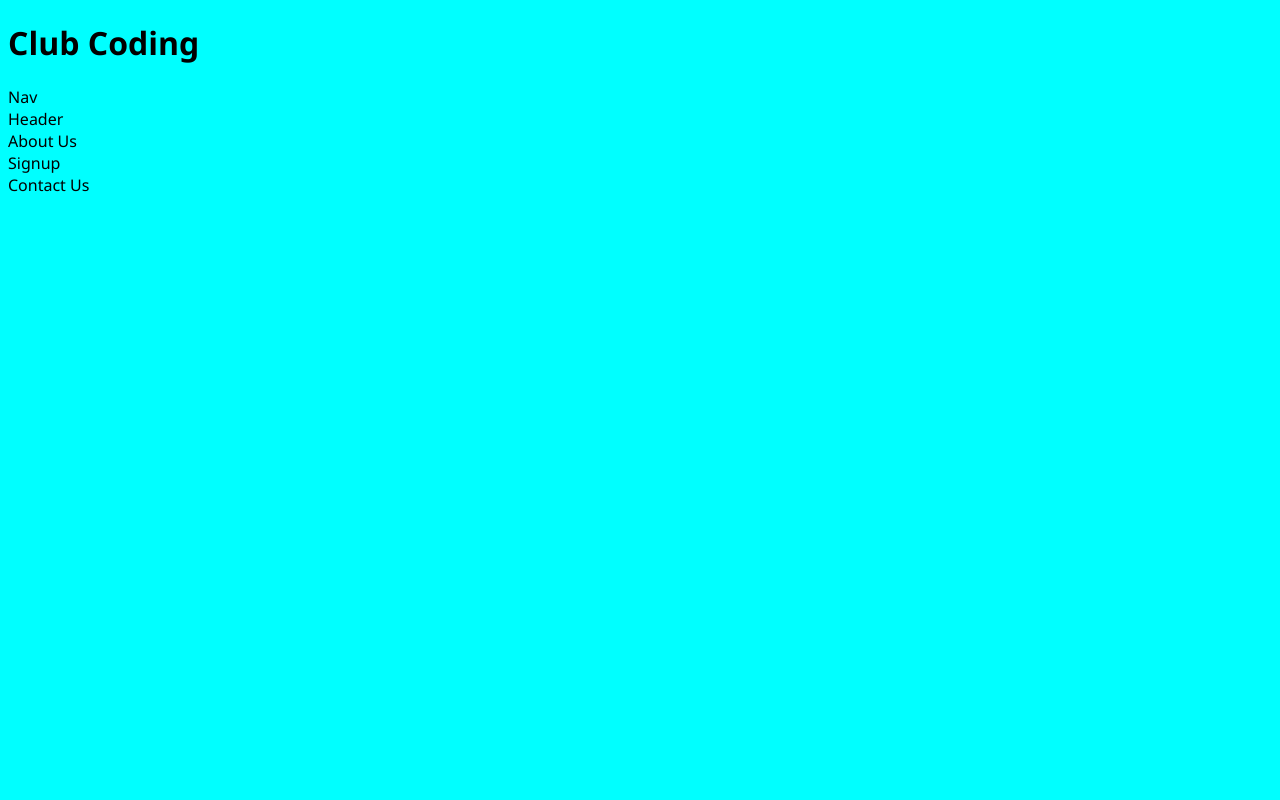
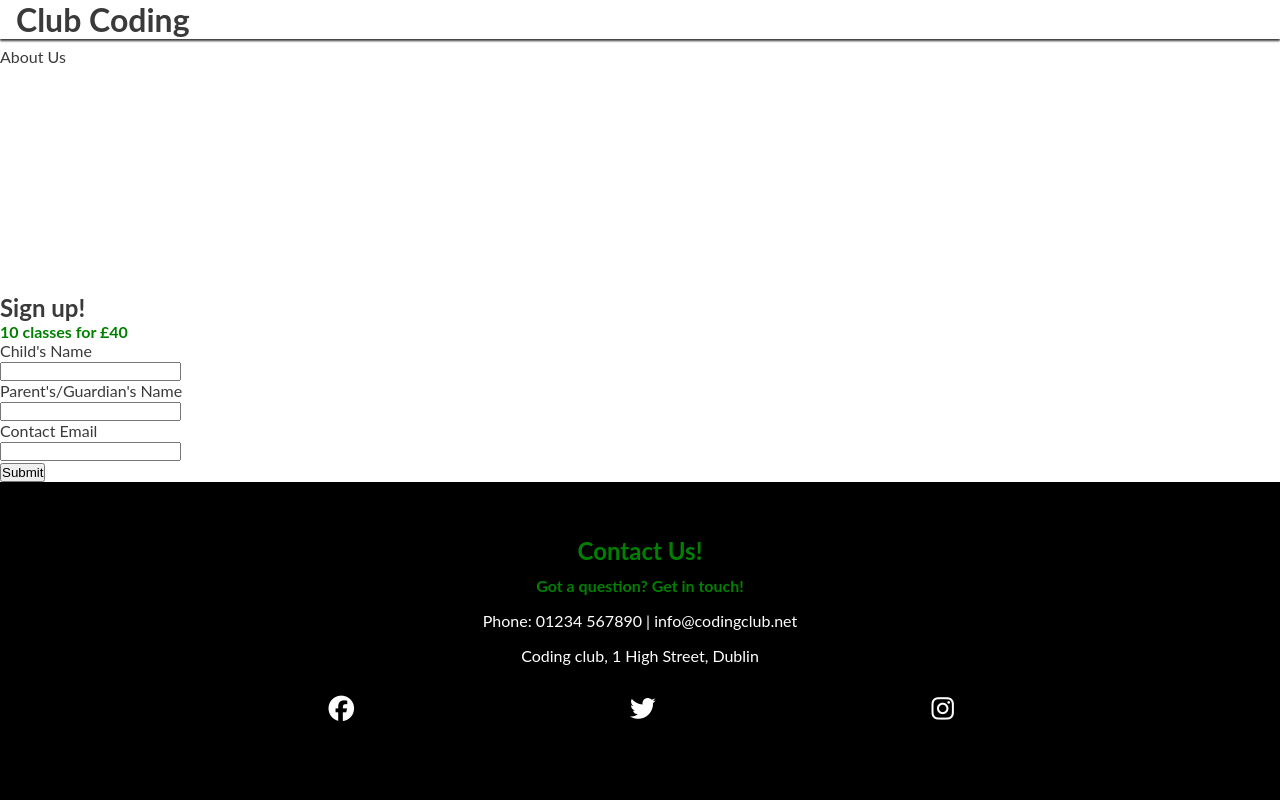
Before and after one commit to Ebby88sharma/FitFam-Project, a plain HTML site: page index.html in a window 1280 px wide. Drawn offline with Linux system fonts and the light colour scheme.

Commit message:
Contact Section implemented and styled

```diff
--- a/index.html
+++ b/index.html
@@ -7,11 +7,58 @@
     <link rel="stylesheet" href="styles.css">
 </head>
 <body>
-    <h1>Club Coding</h1>
+    <!--Header Section-->
+    <header>
+        <a href="index.html">
+        <h1>
+            Club Coding
+            </h1>
+        </a>
+        </header>
     <nav>Nav</nav>
-    <header>Header</header>
     <main>About Us</main>
-    <form>Signup</form>
-    <footer>Contact Us</footer>
+    <form>
+        <section id="signup">
+            <form id="signup-form" method="POST" action="https://formdump.codeinstitute.net">
+                <h2>Sign up!</h2>
+                <h4>10 classes for £40</h4>
+                <label for="first-name">Child's Name</label><br>
+                <input type="text" name="first_name" id="first-name" class="text-input" required>
+                <br>
+                <label for="last-name">Parent's/Guardian's Name</label><br>
+                <input type="text" name="last_name" id="last-name" class="text-input" required>
+                <br>
+                <label for="email-address">Contact Email</label><br>
+                <input type="email" name="email_address" id="email-address" class="text-input" required>
+                <br>
+                <button type="submit" class="join-button">Submit</button>
+            </form>
+        </section>
+    </form>
+    <footer>
+        <section class="contact-us">
+            <h2>Contact Us!</h2>
+            <h4>Got a question? Get in touch!</h4>
+            <p>Phone: 01234 567890 | info@codingclub.net<br>
+            Coding club, 1 High Street, Dublin</p>
+
+        <ul id="social-networks">
+            <li>
+                <a href="https://www.facebook.com/" target="_blank" rel="noopener"
+                    aria-label="Visit our facebook page (opens in a new tab)"><i class="fa-brands fa-facebook"></i></a>
+            </li>
+            <li>
+                <a href="https://www.twitter.com/" target="_blank" rel="noopener"
+                    aria-label="Visit our twitter page (opens in a new tab)"><i class="fa-brands fa-twitter"></i></i></a>
+            </li>
+            <li>
+                <a href="https://www.instagram.com/" target="_blank" rel="noopener"
+                    aria-label="Visit our instagram page (opens in a new tab)"><i class="fa-brands fa-instagram"></i></a>
+            </li>
+        </ul>
+        </section>
+    </footer>
+    <!--Font awesome-->
+    <script src="https://kit.fontawesome.com/a50ae95f05.js" crossorigin="anonymous"></script>
 </body>
 </html>
--- a/styles.css
+++ b/styles.css
@@ -1,4 +1,80 @@
-*{
-    font-family: 'Segoe UI', Tahoma, Geneva, Verdana, sans-serif;
-    background-color: aqua;
+* {
+    padding: 0;
+    margin: 0;
+    box-sizing: border-box;
 }
+
+/* General styles */
+body {
+    min-height: 100vh;
+    display: flex;
+    flex-direction: column;
+    /* Generic project styles */
+    color: #3a3a3a;
+    font-family: 'Lato', sans-serif;
+}
+
+header {
+    background-color: #ffffff;
+    padding: 0 1rem;
+    position: fixed;
+    z-index: 99;
+    width: 100%;
+    box-shadow: 0 2px 2px #3a3a3a;
+    display: flex;
+    justify-content: space-between;
+    align-items: baseline;
+}
+header a {
+    text-decoration: none;
+    color: inherit;
+}
+/* Navbar styles with dropdown toggle */
+nav {
+    position: absolute;
+    background-color: #ffffff;
+    width: 100%;
+    left: 0;
+    padding: 0 1rem;
+    box-shadow: 0 2px 2px #3a3a3a;
+    display: none;
+    top: 100%;
+}
+
+/* Main content */
+main {
+    /* Enlarge main element to push footer down*/
+    flex: 1 0 auto;
+    /* Add margin at the top to prevent content from being covered by the header */
+    margin-top: 47px;
+    /* Enable flex properties for child elements */
+    display: flex;
+    flex-direction: column;
+}
+
+/* Footer */
+#social-networks {
+    text-align: center;
+    padding: 20px 0;
+    display: flex;
+    justify-content: space-evenly;
+    list-style-type: none;
+}
+
+#social-networks i {
+    font-size: 160%;
+    padding: 5%;
+    color: #ffffff;
+}
+
+/*Contact Us Section*/
+.contact-us{
+    padding:3.2rem;
+    text-align: center;
+    color:#ffffff;
+    background-color: black;
+    line-height: 220%
+}
+.contact-us > h2,h4{
+    color:green;
+}
```
